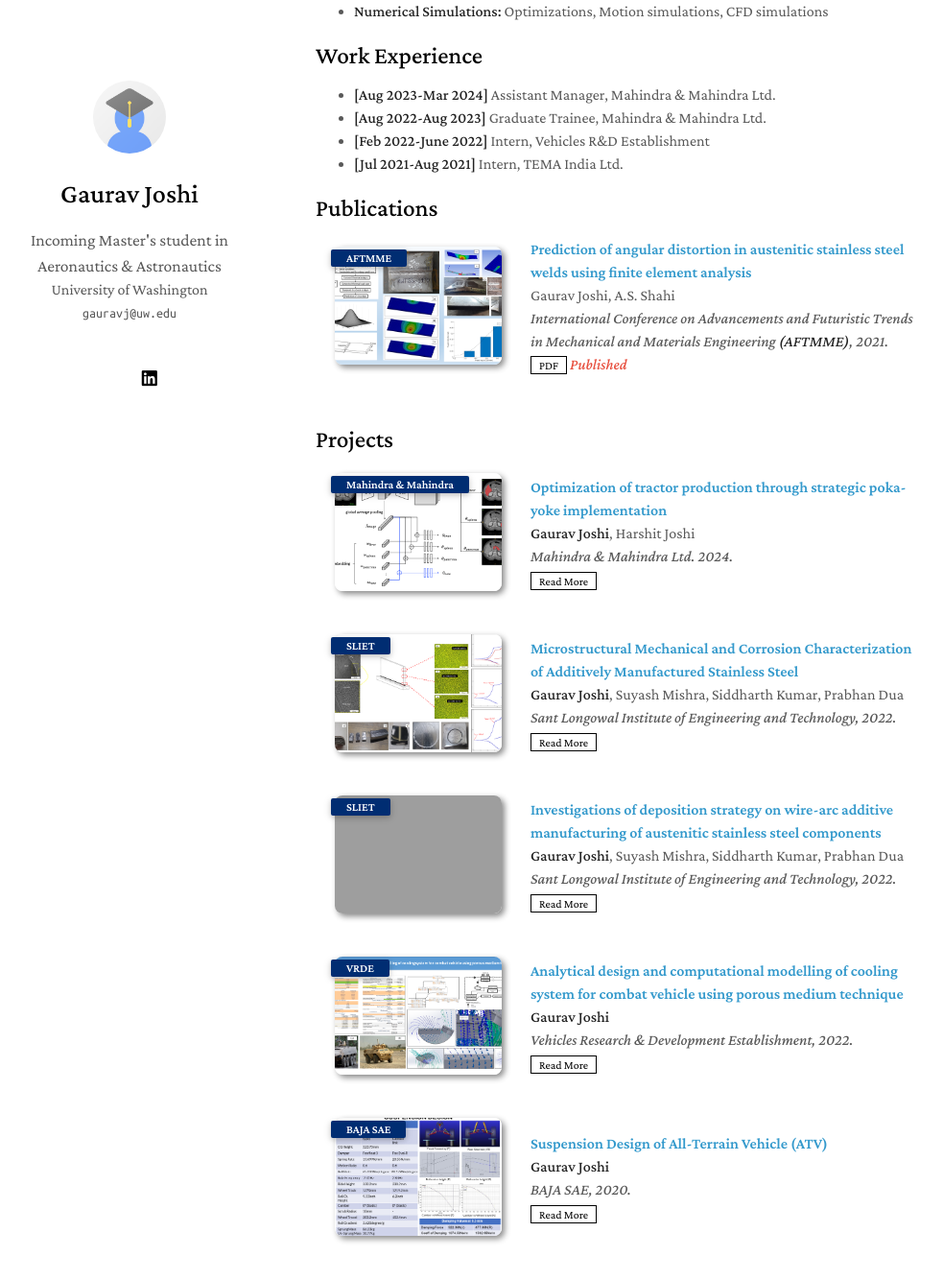
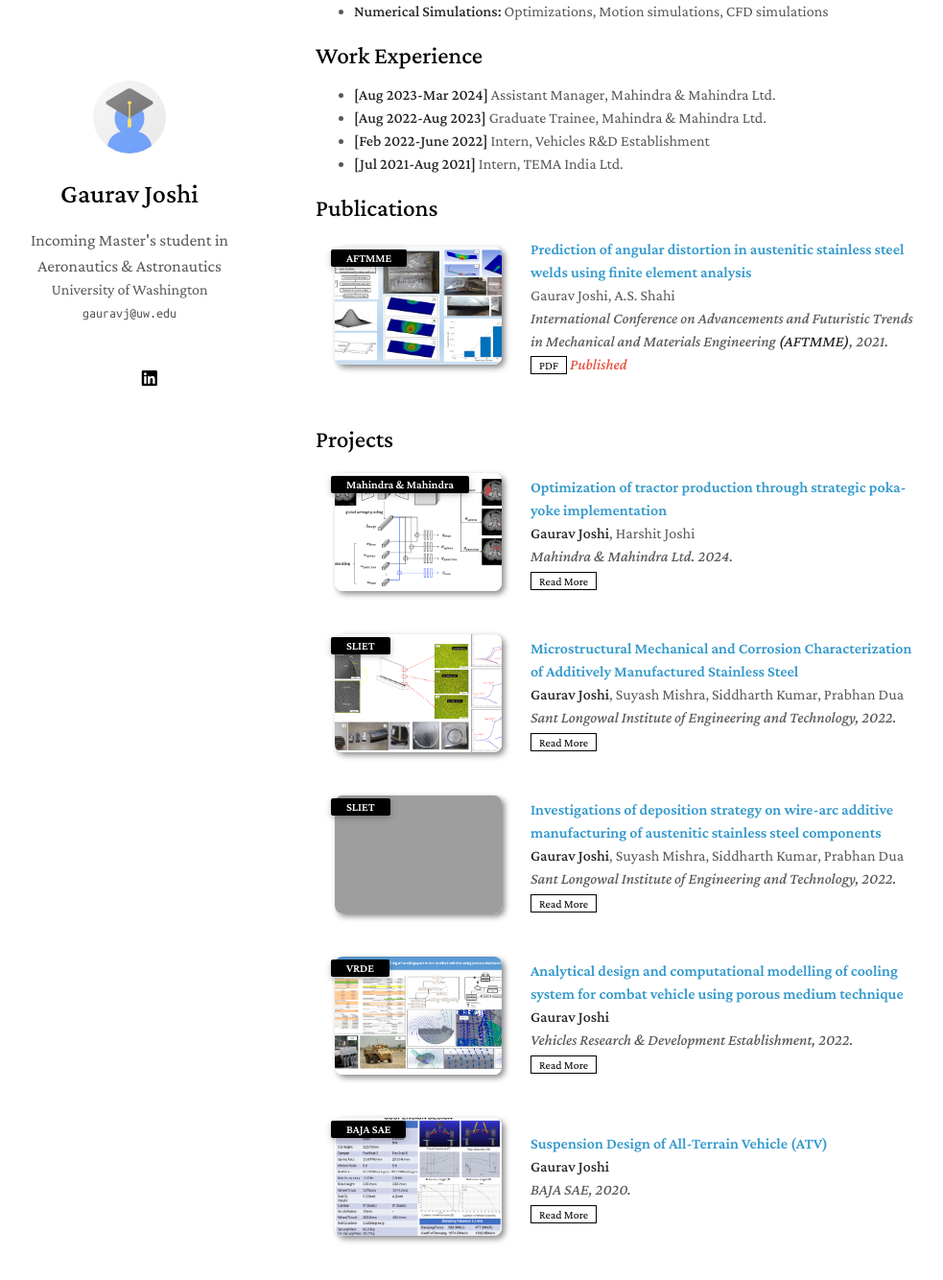
Before and after one commit to mastersinusoidal/mastersinusoidal.github.io, a Jekyll site: the page built from index.md, in a window 1280 px wide and 1400 px high, scrolled down 267 px. Shown: the top 1334 px of the window at 96% size, without its empty margins (141-1124 px from the left). Built offline with Jekyll 4.4.1, drawn with Linux system fonts in a browser that asks for light colours; nearby versions of some CDN libraries; a style sheet for code colours, icons or effects is not loaded; our own code applies the rules of GitHub Pages for plain Markdown files; grey boxes are pictures that could not be loaded.

Commit message:
Update publications-no-dark-mode.css

```diff
--- a/assets/css/publications-no-dark-mode.css
+++ b/assets/css/publications-no-dark-mode.css
@@ -18,7 +18,7 @@
     box-shadow: 0 2px 5px 0 rgb(0 0 0 / 16%), 0 2px 10px 0 rgb(0 0 0 / 12%);
 }
 
-:root { --global-bg-color: #ffffff; --global-code-bg-color: rgba(181, 9, 172, 0.05); --global-text-color: #000000; --global-text-color-light: #828282; --global-theme-color: #002D72; --global-hover-color: #ffb81c; --global-footer-bg-color: #1c1c1c; --global-footer-text-color: #e8e8e8; --global-footer-link-color: #ffffff; --global-distill-app-color: #828282; }
+:root { --global-bg-color: #ffffff; --global-code-bg-color: rgba(181, 9, 172, 0.05); --global-text-color: #000000; --global-text-color-light: #828282; --global-theme-color: #000000; --global-hover-color: #ffb81c; --global-footer-bg-color: #1c1c1c; --global-footer-text-color: #e8e8e8; --global-footer-link-color: #ffffff; --global-distill-app-color: #828282; }
 
 blockquote { background: var(--global-bg-color); border-left: 2px solid var(--global-theme-color); margin: 1.5em 10px; padding: 0.5em 10px; font-size: 1.2rem; }
 
```
